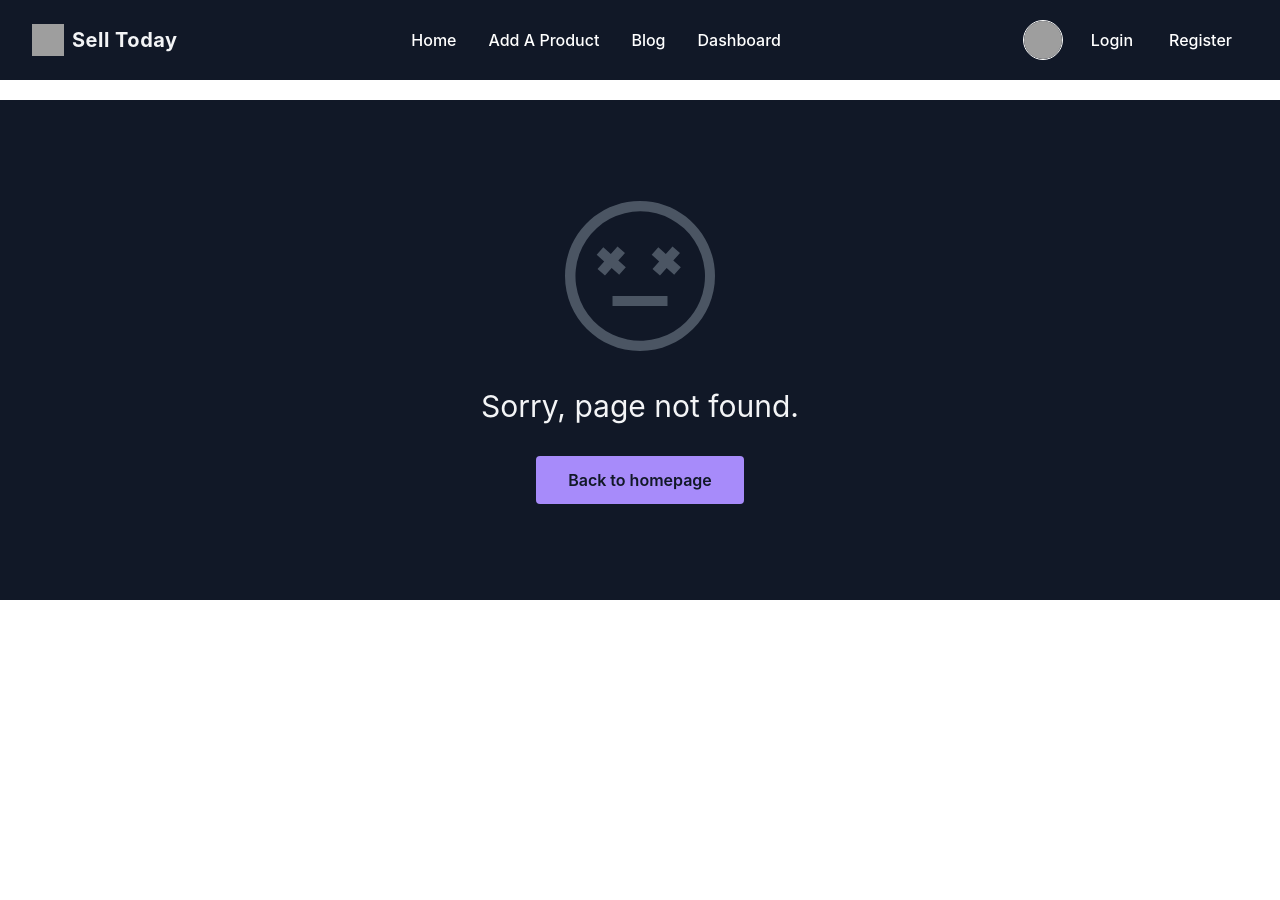
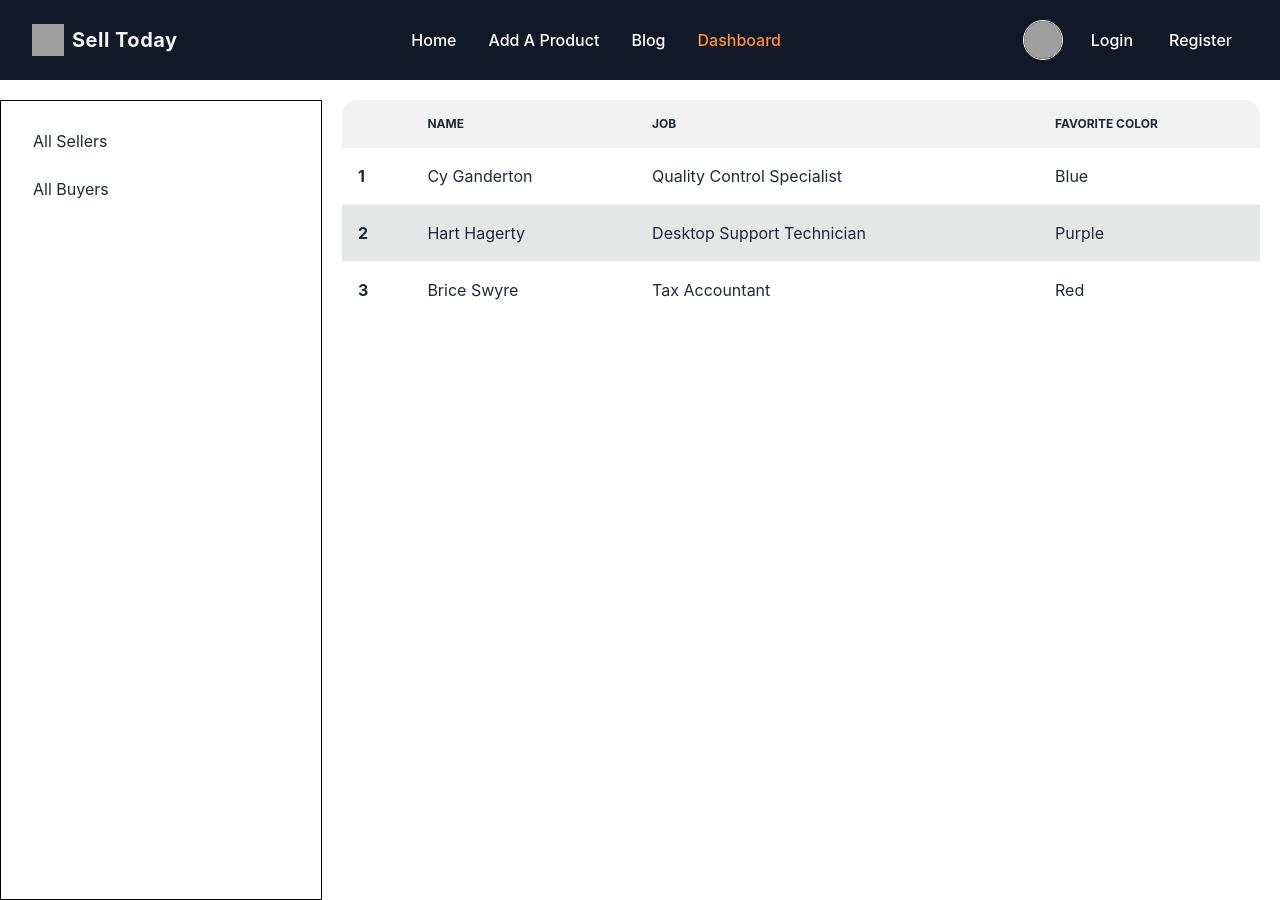
Before and after one commit to nakibuddin/12-sell-today-client, a React (Create React App) app: page /dashboard/all-sellers in a window 1280 px wide. Before the commit this address had no page. Before the commit the page ends 800 px from the top, so only its background shows below. Built offline with nearby package versions, Linux system fonts and the light colour scheme; grey boxes are pictures that could not be loaded.

Commit message:
add firebase.config.js

```diff
--- a/package.json
+++ b/package.json
@@ -6,6 +6,8 @@
     "@testing-library/jest-dom": "^5.16.5",
     "@testing-library/react": "^13.4.0",
     "@testing-library/user-event": "^13.5.0",
+    "daisyui": "^2.42.1",
+    "firebase": "^9.14.0",
     "react": "^18.2.0",
     "react-dom": "^18.2.0",
     "react-router-dom": "^6.4.3",
--- /dev/null
+++ b/src/Layout/DashboardLayout.js
@@ -0,0 +1,32 @@
+import React from 'react';
+import { Link, Outlet } from 'react-router-dom';
+import Navbar from '../Pages/Shared/Navbar/Navbar';
+
+const DashBoardLayout = () => {
+    return (
+        <div>
+            <Navbar></Navbar>
+
+            <div className="drawer drawer-mobile">
+                <input id="dashboard-drawer" type="checkbox" className="drawer-toggle" />
+                <div className="drawer-content mx-5">
+                        <Outlet></Outlet>
+                    {/* <label htmlFor="dashboard-drawer" className="btn btn-primary drawer-button lg:hidden">Open drawer</label> */}
+                </div>
+
+                <div className="drawer-side border border-black">
+                    <label htmlFor="dashboard-drawer" className="drawer-overlay"></label>
+                    <ul className="menu p-4 w-80 bg-base-100 text-base-content">
+
+                        <li><Link to='/dashboard/all-sellers'>All Sellers</Link></li>
+                        <li><Link to='/dashboard/all-buyers'>All Buyers</Link></li>
+                    </ul>
+
+                </div>
+            </div>
+
+        </div>
+    );
+};
+
+export default DashBoardLayout;
--- /dev/null
+++ b/src/Pages/Dashboard/AllBuyers/AllBuyers.js
@@ -0,0 +1,11 @@
+import React from 'react';
+
+const AllBuyers = () => {
+    return (
+        <div>
+            This is all buyers
+        </div>
+    );
+};
+
+export default AllBuyers;
--- /dev/null
+++ b/src/Pages/Dashboard/AllSellers/AllSellers.js
@@ -0,0 +1,44 @@
+import React from 'react';
+
+const AllSellers = () => {
+    return (
+        <div className="overflow-x-auto">
+            <table className="table w-full">
+                {/* <!-- head --> */}
+                <thead>
+                <tr>
+                    <th></th>
+                    <th>Name</th>
+                    <th>Job</th>
+                    <th>Favorite Color</th>
+                </tr>
+                </thead>
+                <tbody>
+                {/* <!-- row 1 --> */}
+                <tr>
+                    <th>1</th>
+                    <td>Cy Ganderton</td>
+                    <td>Quality Control Specialist</td>
+                    <td>Blue</td>
+                </tr>
+                {/* <!-- row 2 --> */}
+                <tr className="active">
+                    <th>2</th>
+                    <td>Hart Hagerty</td>
+                    <td>Desktop Support Technician</td>
+                    <td>Purple</td>
+                </tr>
+                {/* <!-- row 3 --> */}
+                <tr>
+                    <th>3</th>
+                    <td>Brice Swyre</td>
+                    <td>Tax Accountant</td>
+                    <td>Red</td>
+                </tr>
+                </tbody>
+            </table>
+        </div>
+    );
+};
+
+export default AllSellers;
--- /dev/null
+++ b/src/Pages/Dashboard/Dashboard/Dashboard.js
@@ -0,0 +1,11 @@
+import React from 'react';
+
+const DashBoard = () => {
+    return (
+        <div>
+            This is Dashboard
+        </div>
+    );
+};
+
+export default DashBoard;
--- a/src/Pages/Register/Register.js
+++ b/src/Pages/Register/Register.js
@@ -36,7 +36,7 @@ const Register = () => {
 
                     <div className="space-y-2">
 						<label htmlFor="name" className="block text-sm">Full Name</label>
-						<input type="text" name="name" id="email" className="w-full px-3 py-2 border rounded-md  border-gray-700  bg-gray-900  text-gray-100 focus: border-violet-400" required/>
+						<input type="text" name="name" id="name" className="w-full px-3 py-2 border rounded-md  border-gray-700  bg-gray-900  text-gray-100 focus: border-violet-400" required/>
 					</div>
 					<div className="space-y-2">
 						<label htmlFor="email" className="block text-sm">Email address</label>
--- a/src/Pages/Shared/Navbar/Navbar.js
+++ b/src/Pages/Shared/Navbar/Navbar.js
@@ -52,7 +52,7 @@ const Navbar = () => {
 
               <li>
                 <NavLink
-                  to="/about-us" aria-label="About us" title="About us"
+                  to="/dashboard" aria-label="About us" title="About us"
                   className={ ({isActive}) => isActive ? 'font-medium text-orange-400' : 'text-white font-medium hover:text-orange-200' }
                 >
                   Dashboard
@@ -113,6 +113,8 @@ const Navbar = () => {
                   />
                 </svg>
               </button>
+
+
               {isMenuOpen && (
                 <div className="absolute top-0 left-0 w-full">
                   <div className="p-5 bg-white border rounded shadow-sm">
--- /dev/null
+++ b/src/contexts/AuthProvider.js
@@ -0,0 +1,11 @@
+import React from 'react';
+
+const AuthProvider = () => {
+    return (
+        <div>
+
+        </div>
+    );
+};
+
+export default AuthProvider;
--- /dev/null
+++ b/src/firebase/firebase.config.js
@@ -0,0 +1,19 @@
+// Import the functions you need from the SDKs you need
+import { initializeApp } from "firebase/app";
+// TODO: Add SDKs for Firebase products that you want to use
+// https://firebase.google.com/docs/web/setup#available-libraries
+
+// Your web app's Firebase configuration
+const firebaseConfig = {
+  apiKey: "AIzaSyBvQMAsbMxRzWKE1QMIwuJmOcYuXGFyQWM",
+  authDomain: "sell-today.firebaseapp.com",
+  projectId: "sell-today",
+  storageBucket: "sell-today.appspot.com",
+  messagingSenderId: "630545760923",
+  appId: "1:630545760923:web:3bc77f96e6bfe23d9afc3e"
+};
+
+// Initialize Firebase
+const app = initializeApp(firebaseConfig);
+
+export default app;
--- a/tailwind.config.js
+++ b/tailwind.config.js
@@ -6,5 +6,5 @@ module.exports = {
   theme: {
     extend: {},
   },
-  plugins: [],
+  plugins: [require("daisyui")],
 }
```
Also changed, not shown: src/Routes/Routes/Routes.js (+13 -4 lines), 1 other file (tests, documents, lock files or other folders).
